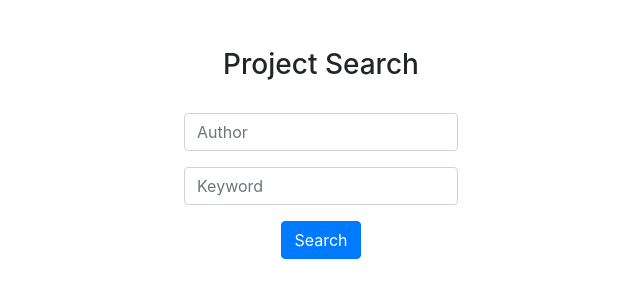
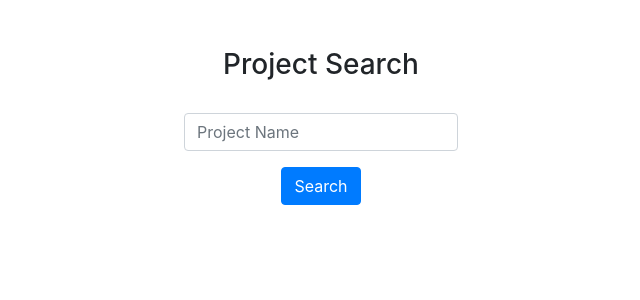
Before and after one commit to 17736581/csart-database, a Flask app: page /projects in a window 1280 px wide. Shown: the part 60-360 px from the top of the page, without its empty margins (319-959 px from the left). Run offline with Flask 2, Linux system fonts and the light colour scheme; a user stored in the database is signed in; some libraries are stand-ins or nearby versions.

```diff
--- a/application.py
+++ b/application.py
@@ -106,18 +106,16 @@ def projects():
 
     if request.method == "POST":
         cursor = mysql.connection.cursor()
-        author = request.form.get("author")
+        project_name = request.form.get("project_name")
         query = """SELECT projects.project_id, projects.project_name, GROUP_CONCAT(CONCAT(' ', authors.author_name)) authors
                 FROM project_authors
                 INNER JOIN projects ON projects.project_id = project_authors.project_id
                 INNER JOIN authors ON authors.author_id = project_authors.author_id
                 WHERE project_authors.project_id IN
-	            (SELECT project_authors.project_id FROM project_authors
-	            INNER JOIN authors ON authors.author_id = project_authors.author_id
-	            INNER JOIN projects ON projects.project_id = project_authors.project_id
-	            WHERE author_name LIKE %s)
+	            (SELECT project_authors.project_id FROM project_authors)
+                AND projects.project_name LIKE %s
                 GROUP BY projects.project_name"""
-        cursor.execute(query, ["%"+author+"%"])
+        cursor.execute(query, ["%"+project_name+"%"])
         projects = cursor.fetchall()
         return render_template("project_results.html", projects=projects)
 
@@ -248,7 +246,10 @@ def author_edit(id):
 @login_required
 def add():
     if request.method == "GET":
-        return render_template("add.html")
+        cursor = mysql.connection.cursor()
+        cursor.execute("""SELECT author_name FROM authors""")
+        authors = cursor.fetchall()
+        return render_template("add.html", authors=authors)
 
     if request.method == "POST":
         cursor = mysql.connection.cursor()
--- a/templates/project_results.html
+++ b/templates/project_results.html
@@ -9,15 +9,15 @@
     <table class="table">
         <thead>
             <tr>
-                <th>Author</th>
-                <th>Title</th>
+                <th style="width: 50%;">Title</th>
+                <th>Authors</th>
             </tr>
         </thead>
         <tbody>
             {% for row in projects %}
                 <tr>
+                    <td><a href="/projects/{{ row['project_id'] }}">{{ row["project_name"] }}</a></td>
                     <td>{{ row["authors"] }}</td>
-                    <td><a href="/projects/{{ row['project_id'] }}">{{ row["project_name"] }}</a></td>
                 </tr>
             {% endfor %}
         </tbody>
--- a/templates/project_search.html
+++ b/templates/project_search.html
@@ -11,12 +11,7 @@
     <form action="/projects" method="post">
         <div class="d-flex justify-content-center">
             <div class="form-group">
-                <input class="form-control" name="author" type="text" placeholder="Author">
-            </div>
-        </div>
-        <div class="d-flex justify-content-center">
-            <div class="form-group">
-                <input class="form-control" name="keyword" type="text" placeholder="Keyword">
+                <input class="form-control" name="project_name" type="text" placeholder="Project Name">
             </div>
         </div>
         <div class="d-flex justify-content-center">
```
Also changed, not shown: templates/add.html (+9 -4 lines), 1 other file.
